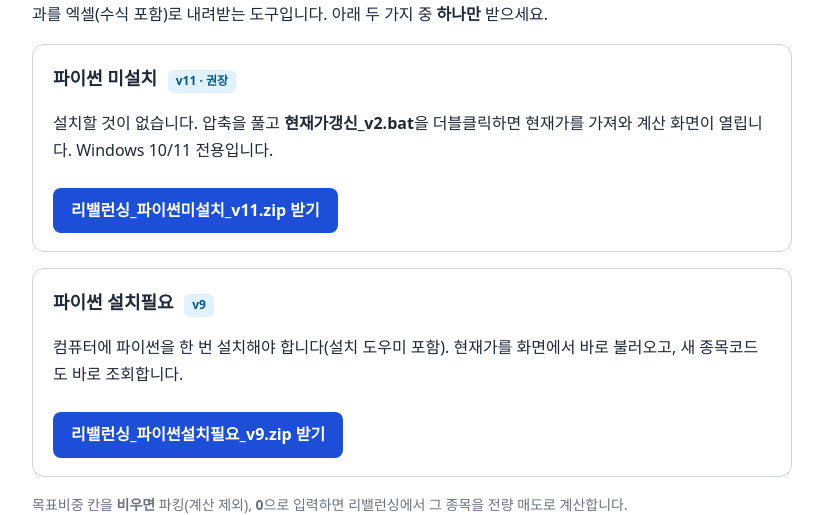
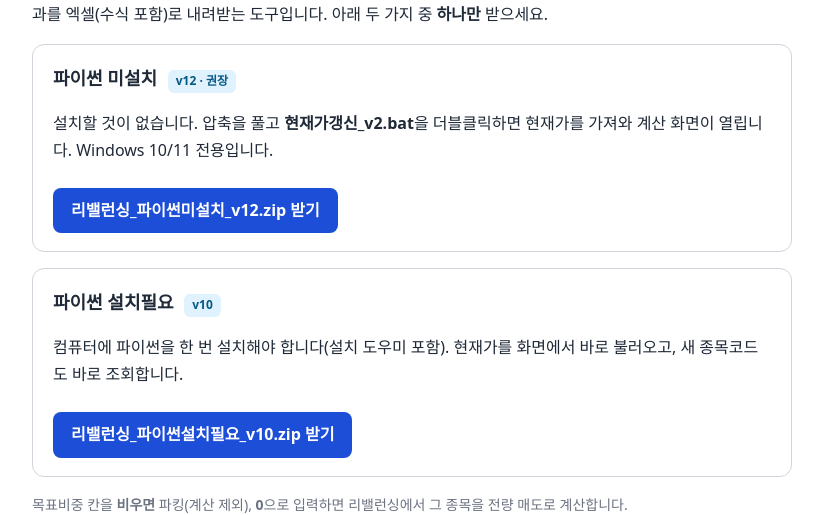
Before and after one commit to 1966pension/Rebalancing, a plain HTML site: page index.html in a window 1280 px wide. Shown: the part 123-638 px from the top of the page, without its empty margins (228-1051 px from the left). Drawn offline with Linux system fonts and the light colour scheme.

Commit message:
Add files via upload

```diff
--- a/index.html
+++ b/index.html
@@ -10,12 +10,12 @@ a.btn{display:inline-block;margin-top:8px;background:#1d4ed8;color:#fff;text-dec
 </style></head><body>
 <h1>자산배분 리밸런싱 툴</h1>
 <p>4종목 25% / 5종목 20% 같은 균등 목표비중으로 최초 배분과 리밸런싱(보유수량 + 신규납입) 수량을 계산하고, 결과를 엑셀(수식 포함)로 내려받는 도구입니다. 아래 두 가지 중 <b>하나만</b> 받으세요.</p>
-<div class="card"><h2>파이썬 미설치 <span class="tag">v11 · 권장</span></h2>
+<div class="card"><h2>파이썬 미설치 <span class="tag">v12 · 권장</span></h2>
 <p>설치할 것이 없습니다. 압축을 풀고 <b>현재가갱신_v2.bat</b>을 더블클릭하면 현재가를 가져와 계산 화면이 열립니다. Windows 10/11 전용입니다.</p>
-<a class="btn" href="%EB%A6%AC%EB%B0%B8%EB%9F%B0%EC%8B%B1_%ED%8C%8C%EC%9D%B4%EC%8D%AC%EB%AF%B8%EC%84%A4%EC%B9%98_v11.zip" download>리밸런싱_파이썬미설치_v11.zip 받기</a></div>
-<div class="card"><h2>파이썬 설치필요 <span class="tag">v9</span></h2>
+<a class="btn" href="%EB%A6%AC%EB%B0%B8%EB%9F%B0%EC%8B%B1_%ED%8C%8C%EC%9D%B4%EC%8D%AC%EB%AF%B8%EC%84%A4%EC%B9%98_v12.zip" download>리밸런싱_파이썬미설치_v12.zip 받기</a></div>
+<div class="card"><h2>파이썬 설치필요 <span class="tag">v10</span></h2>
 <p>컴퓨터에 파이썬을 한 번 설치해야 합니다(설치 도우미 포함). 현재가를 화면에서 바로 불러오고, 새 종목코드도 바로 조회합니다.</p>
-<a class="btn" href="%EB%A6%AC%EB%B0%B8%EB%9F%B0%EC%8B%B1_%ED%8C%8C%EC%9D%B4%EC%8D%AC%EC%84%A4%EC%B9%98%ED%95%84%EC%9A%94_v9.zip" download>리밸런싱_파이썬설치필요_v9.zip 받기</a></div>
+<a class="btn" href="%EB%A6%AC%EB%B0%B8%EB%9F%B0%EC%8B%B1_%ED%8C%8C%EC%9D%B4%EC%8D%AC%EC%84%A4%EC%B9%98%ED%95%84%EC%9A%94_v10.zip" download>리밸런싱_파이썬설치필요_v10.zip 받기</a></div>
 <p class="small">목표비중 칸을 <b>비우면</b> 파킹(계산 제외), <b>0</b>으로 입력하면 리밸런싱에서 그 종목을 전량 매도로 계산합니다.</p>
 <h2>사용 순서</h2>
 <ol><li>받은 zip을 마우스 오른쪽 단추로 눌러 <b>「모두 압축 풀기」</b>를 합니다. 압축 파일 안에서 바로 실행하면 안 됩니다.</li>
```
Also changed, not shown: 3 other files.
